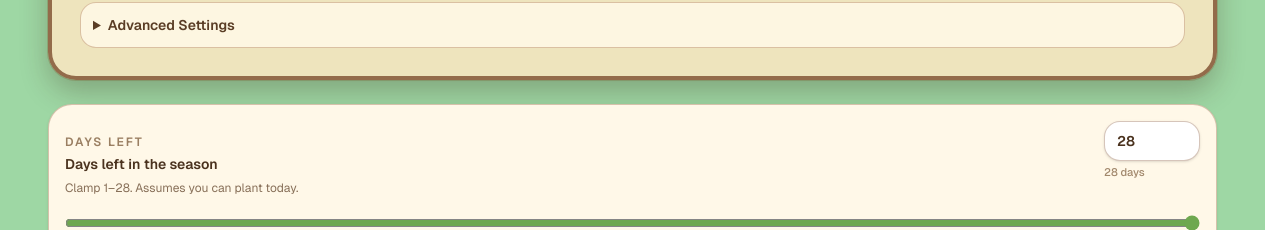
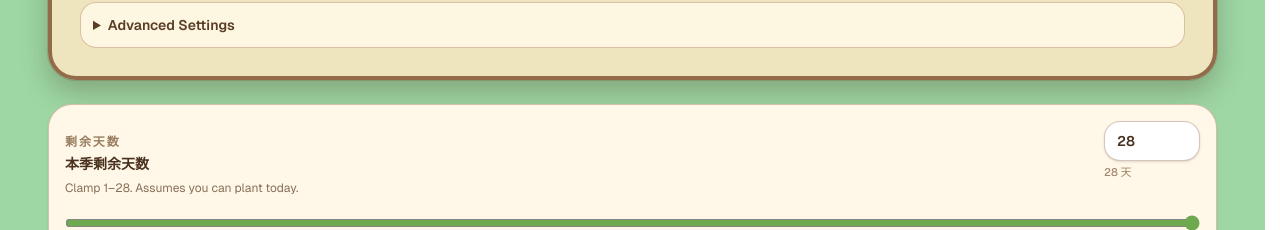
Before and after one commit to yuzhoudabaozhayujiamigou-cloud/stardew-tools, a Next.js app in the folder stardew-tools/: page /calculator in a window 1280 px wide. Shown: the part 2380-2610 px from the top of the page. Built offline with nearby package versions, Linux system fonts and the light colour scheme.

Commit message:
fix(i18n): localize DaysLeftInput to Chinese

```diff
--- a/stardew-tools/src/components/calculator/DaysLeftInput.tsx
+++ b/stardew-tools/src/components/calculator/DaysLeftInput.tsx
@@ -35,16 +35,16 @@ export function DaysLeftInput(props: {
       <div className="flex flex-wrap items-baseline justify-between gap-3">
         <div>
           <div className="text-xs font-semibold uppercase tracking-[0.16em] text-[#6f4b2a]/70">
-            Days Left
+            剩余天数
           </div>
           <div className="mt-1 text-sm font-semibold text-[#4a321e]">
-            Days left in the season
+            本季剩余天数
           </div>
           <div className="mt-1 text-xs leading-5 text-[#5f4228]/75">{helper}</div>
         </div>
 
         <label className="grid gap-1 text-xs font-semibold text-[#6f4b2a]/80">
-          <span className="sr-only">Days left in the season</span>
+          <span className="sr-only">本季剩余天数</span>
           <input
             inputMode="numeric"
             pattern="[0-9]*"
@@ -63,9 +63,9 @@ export function DaysLeftInput(props: {
               setText(String(next));
               props.onChange(next);
             }}
-            aria-label="Days left in the season"
+            aria-label="本季剩余天数"
           />
-          <span className="text-[11px] font-medium text-[#6f4b2a]/65">{props.value} days</span>
+          <span className="text-[11px] font-medium text-[#6f4b2a]/65">{props.value} 天</span>
         </label>
       </div>
 
@@ -81,7 +81,7 @@ export function DaysLeftInput(props: {
             props.onChange(clampInt(parsed, min, max));
           }}
           className="w-full accent-[#6ea84f]"
-          aria-label="Days left slider"
+          aria-label="剩余天数滑块"
         />
         <div className="mt-2 flex justify-between text-[11px] font-medium text-[#6f4b2a]/65">
           <span>{min}</span>
```
